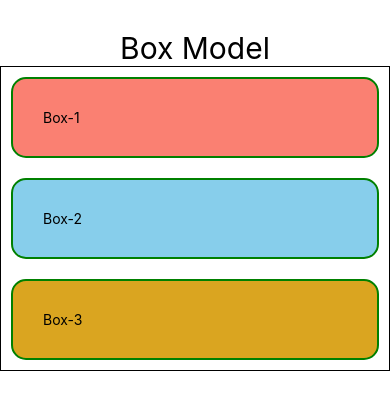
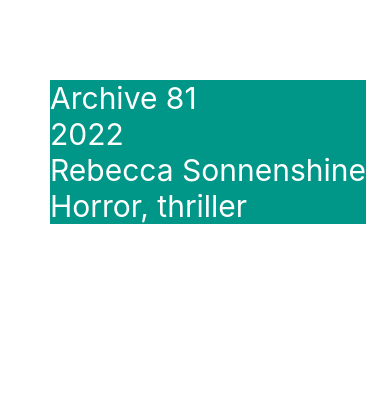
Before and after one commit to Monmoy042/learnReactNative, a React Native app: screen / in a window 390 px wide. Shown: the top 410 px of the page. Built offline with nearby package versions, Linux system fonts and the light colour scheme.

Commit message:
Netflix Scrolling effect app done!!!

```diff
--- a/App.js
+++ b/App.js
@@ -2,11 +2,12 @@
 import { createRoot } from "react-dom/client";
 import { Text, StyleSheet, View } from "react-native";
 import BoxModel from "./src/components/BoxModel";
+import NetflixScrolling from "./src/components/NetflixScrolling";
 
 const App = () => {
   return (
     <View style={styles.container}>
-      <BoxModel />
+      <NetflixScrolling />
     </View>
   );
 };
--- /dev/null
+++ b/src/components/NetflixScrolling.js
@@ -0,0 +1,81 @@
+import React from "react";
+import { View, StyleSheet, Text, FlatList } from "react-native";
+
+const netflixSeries = [
+  {
+    name: "Archive 81",
+    year: 2022,
+    creator: "Rebecca Sonnenshine",
+    genre: "Horror, thriller",
+  },
+  {
+    name: "Cheer",
+    year: "2021-2022",
+    creator: "Greg whiteley",
+    genre: "Docuseries",
+  },
+  {
+    name: "Cobra Kai",
+    year: "2018-2022",
+    creator: "Hayden Schlossberg",
+    genre: "Drama",
+  },
+  {
+    name: "The Witcher",
+    year: "2020-2021",
+    creator: "Lauren Schmit Hissrich",
+    genre: "Reality",
+  },
+  {
+    name: "Death Note",
+    year: 2021,
+    creator: "unknown",
+    genre: "Horror, thriller",
+  },
+];
+
+const NetflixScrolling = () => {
+  return (
+    <View>
+      <FlatList
+        style={styles.listStyle}
+        keyExtractor={(key) => {
+          return key.name;
+        }}
+        data={netflixSeries}
+        horizontal
+        showsHorizontalScrollIndicator={false}
+        renderItem={({ item }) => {
+          return (
+            <View style={styles.viewStyle}>
+              <Text style={styles.textStyle}>{item.name}</Text>
+              <Text style={styles.textStyle}>{item.year}</Text>
+              <Text style={styles.textStyle}>{item.creator}</Text>
+              <Text style={styles.textStyle}>{item.genre}</Text>
+            </View>
+          );
+        }}
+      />
+    </View>
+  );
+};
+
+const styles = StyleSheet.create({
+  listStyle: {
+    textAlign: "center",
+    padding: 5,
+    margin: 20,
+  },
+  textStyle: {
+    color: "white",
+
+    fontSize: 30,
+    backgroundColor: "#009688",
+  },
+  viewStyle: {
+    padding: 5,
+    margin: 20,
+  },
+});
+
+export default NetflixScrolling;
```
